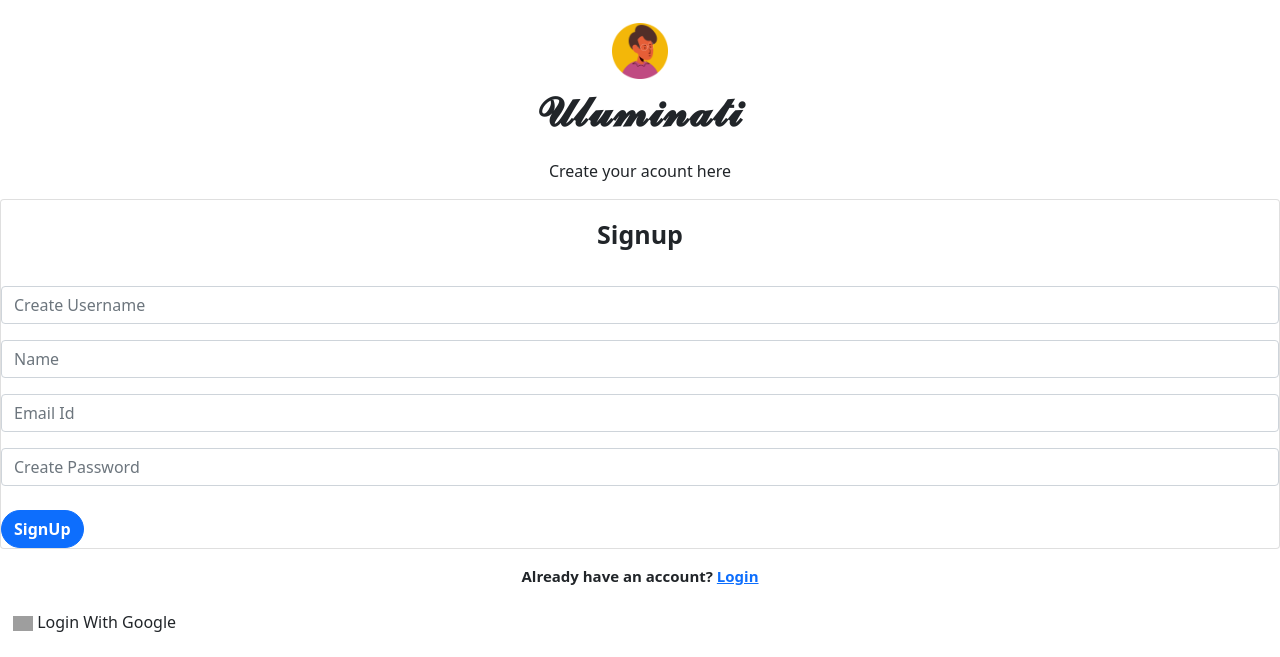
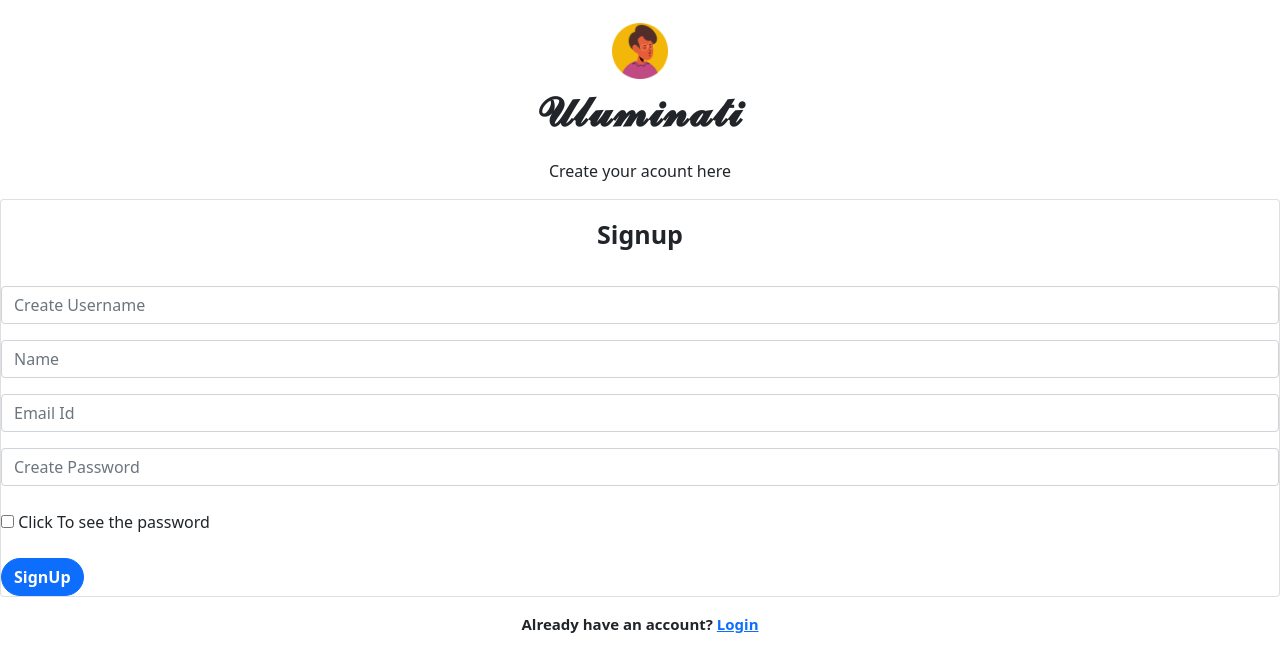
Before and after one commit to xtremerohit/uluminati, a PHP site: page /signup.php in a window 1280 px wide. Shown: the top 657 px of the page. Run offline with PHP 8.4, Linux system fonts and the light colour scheme; grey boxes are pictures that could not be loaded.

Commit message:
some text edit

```diff
--- a/signup.php
+++ b/signup.php
@@ -37,7 +37,7 @@ if ($_SERVER["REQUEST_METHOD"] == "POST") {
     <link rel="stylesheet" href="css/styleforgooglesignbtn.css">
 
 
-    <title>LogIn</title>
+    <title>Signup</title>
 </head>
 
 <body>
@@ -67,7 +67,8 @@ if ($_SERVER["REQUEST_METHOD"] == "POST") {
                             <input type="text" class="form-control" placeholder="Email Id" maxlength="12" name="email" maxlength="12" id="email" aria-describedby="" required>
                         </div>
                         <div class="form-group mt-3">
-                            <input type="password" placeholder="Create Password" class="form-control" name="password" id="password" required>
+                            <input type="password" placeholder="Create Password" class="form-control" name="password" id="password" required><br>
+                            <input type="checkbox" onclick="myFunction()"> Click To see the password
                         </div>
                         <button type="submit" class="btn btn-primary mt-4" style="border-radius: 20px;"><b>SignUp</b></button>
                     </form>
```
